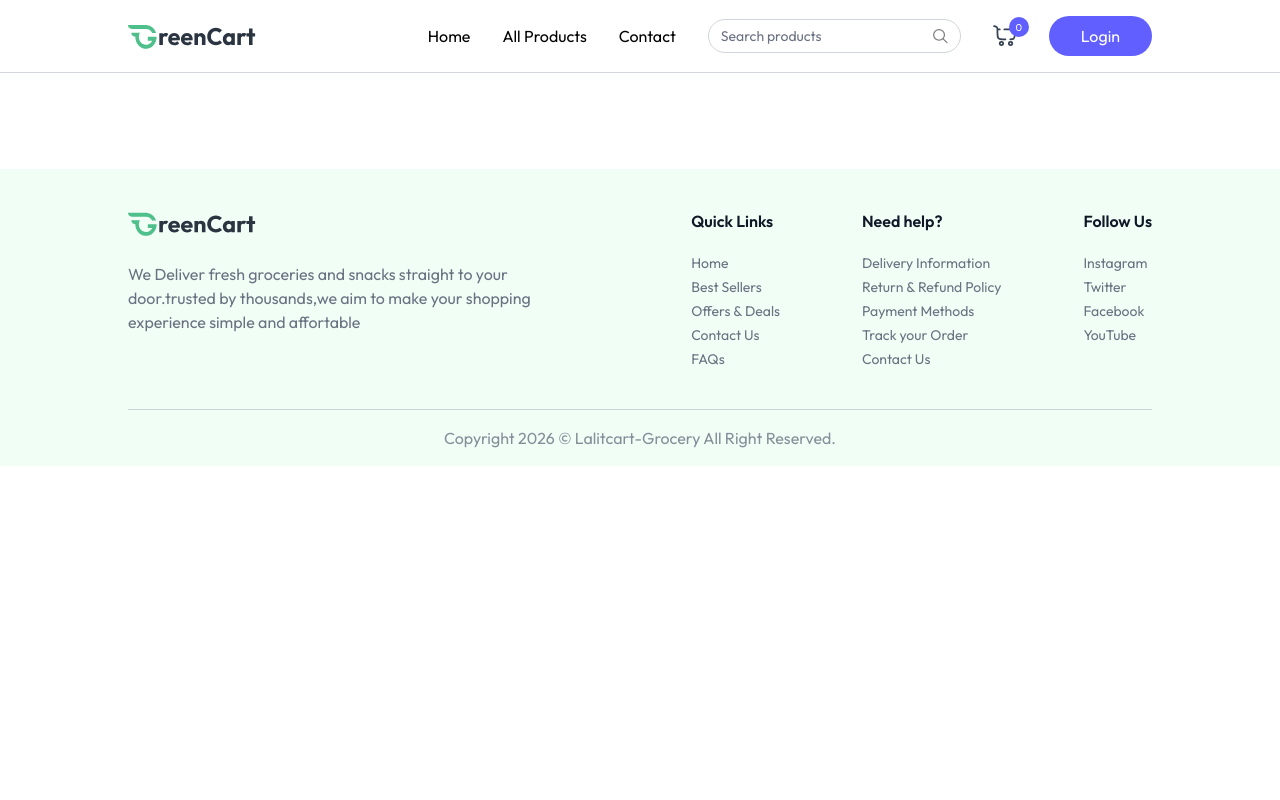
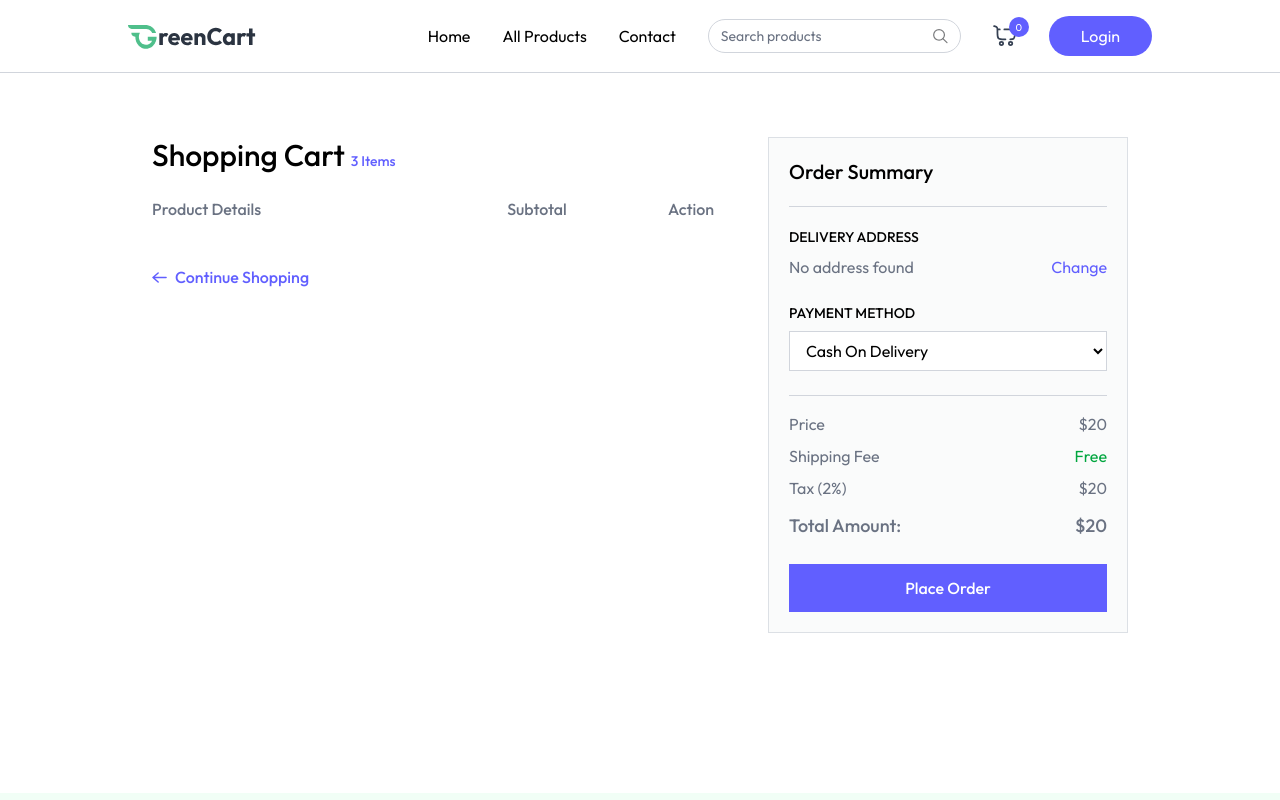
Before and after one commit to lalit1102/GreenCart, a React (Vite) app in the folder client/: page /cart in a window 1280 px wide. Shown: the top 800 px of the page. Built offline with nearby package versions, Linux system fonts and the light colour scheme.

Commit message:
cart componenet
cart component using pribuilt ui

```diff
--- a/client/src/App.jsx
+++ b/client/src/App.jsx
@@ -9,7 +9,7 @@ import Login from './components/Login/Login'
 import AllProducts from './pages/AllProducts/AllProducts'
 import ProductCategory from './pages/Product-category/ProductCategory'
 import ProductDetails from './pages/product-Details/ProductDetails'
-
+import Cart from './pages/cart/Cart'
 
 
 const App = () => {
@@ -31,6 +31,7 @@ const App = () => {
           <Route path='/products' element={<AllProducts />} />
           <Route path='/products/:category' element={<ProductCategory />} />
           <Route path='/products/:category/:id' element={<ProductDetails />} />
+          <Route path='/cart' element={<Cart />} />
         </Routes>
       </div>
       {!isSellerPath && <Footer />}
--- a/client/src/pages/cart/Cart.jsx
+++ b/client/src/pages/cart/Cart.jsx
@@ -3,9 +3,7 @@ const Cart = () => {
   const [showAddress, setShowAddress] = useState(false)
 
   const products = [
-    { name: "Running Shoes", description: ["Lightweight and comfortable", "Breathable mesh upper", "Ideal for jogging and casual wear"], offerPrice: 250, price: 200, quantity: 1, size: 42, image: "https://raw.githubusercontent.com/prebuiltui/prebuiltui/main/assets/card/productImage.png", category: "Footwear", },
-    { name: "Running Shoes", description: ["Lightweight and comfortable", "Breathable mesh upper", "Ideal for jogging and casual wear"], offerPrice: 250, price: 200, quantity: 1, size: 42, image: "https://raw.githubusercontent.com/prebuiltui/prebuiltui/main/assets/card/productImage2.png", category: "Footwear", },
-    { name: "Running Shoes", description: ["Lightweight and comfortable", "Breathable mesh upper", "Ideal for jogging and casual wear"], offerPrice: 250, price: 200, quantity: 1, size: 42, image: "https://raw.githubusercontent.com/prebuiltui/prebuiltui/main/assets/card/productImage3.png", category: "Footwear", },
+
   ]
   return (
     <div className="flex flex-col md:flex-row py-16 max-w-6xl w-full px-6 mx-auto">
```
